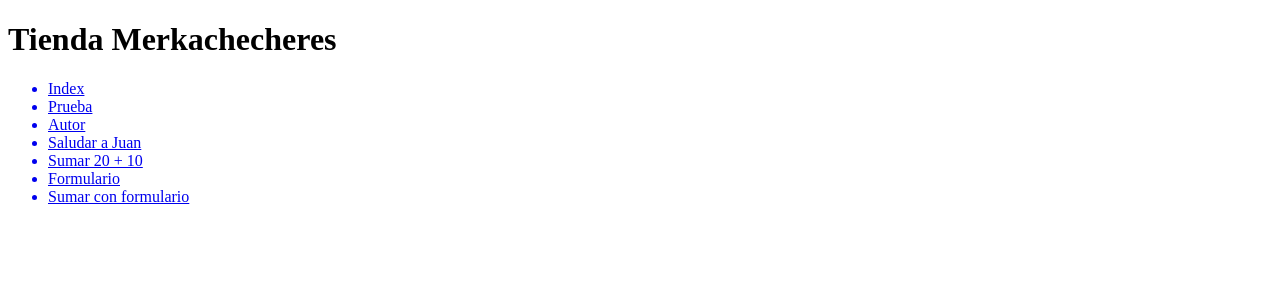
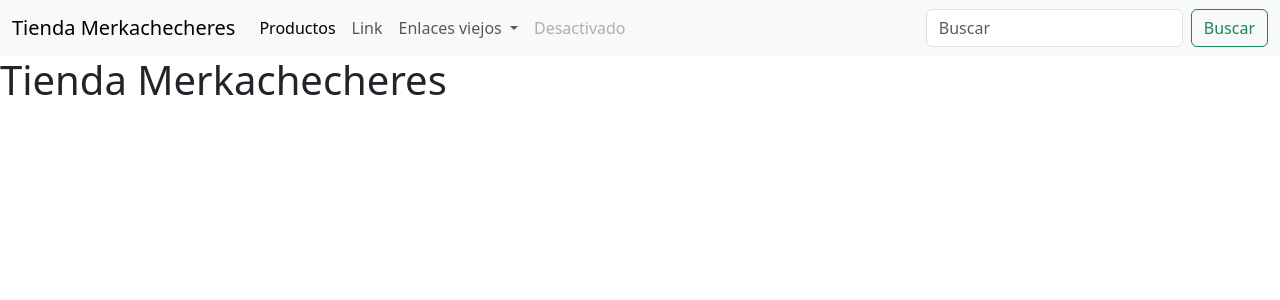
Before and after one commit to DarkJ-18/Project_Django, a Django app: page / in a window 1280 px wide. Shown: the top 300 px of the page. Run offline with Django 5.2, Linux system fonts and the light colour scheme.

Commit message:
Add CRUD functionality for Product model and update templates and views

```diff
--- a/App/tienda/templates/index.html
+++ b/App/tienda/templates/index.html
@@ -4,18 +4,63 @@
     <meta charset="UTF-8">
     <meta name="viewport" content="width=device-width, initial-scale=1.0">
     <title><H1>Tienda Merkachecheres</H1></title>
+    <link href="https://cdn.jsdelivr.net/npm/bootstrap@5.3.3/dist/css/bootstrap.min.css" rel="stylesheet" integrity="sha384-QWTKZyjpPEjISv5WaRU9OFeRpok6YctnYmDr5pNlyT2bRjXh0JMhjY6hW+ALEwIH" crossorigin="anonymous">
 </head>
 <body>
+
+    <header>
+        <nav class="navbar navbar-expand-lg bg-body-tertiary">
+            <div class="container-fluid">
+                <a class="navbar-brand" href="#">Tienda Merkachecheres</a>
+                <button class="navbar-toggler" type="button" data-bs-toggle="collapse" data-bs-target="#navbarSupportedContent"
+                    aria-controls="navbarSupportedContent" aria-expanded="false" aria-label="Toggle navigation">
+                    <span class="navbar-toggler-icon"></span>
+                </button>
+                <div class="collapse navbar-collapse" id="navbarSupportedContent">
+                    <ul class="navbar-nav me-auto mb-2 mb-lg-0">
+                        <li class="nav-item">
+                            <a class="nav-link active" aria-current="page" href="{% url 'productos' %}">Productos</a>
+                        </li>
+                        <li class="nav-item">
+                            <a class="nav-link" href="#">Link</a>
+                        </li>
+                        <li class="nav-item dropdown">
+                            <a class="nav-link dropdown-toggle" href="#" role="button" data-bs-toggle="dropdown"
+                                aria-expanded="false">
+                                Enlaces viejos
+                            </a>
+                            <ul class="dropdown-menu">
+                                <a class="dropdown-item" href="{% url 'index' %}"><li>Index</li>  </a>
+                                <a class="dropdown-item" href="{% url 'prueba' %}"><li>Prueba</li></a>
+                                <li>
+                                    <hr class="dropdown-divider">
+                                </li>
+                                <li> <a class="dropdown-item" href="{% url 'user' %}"><li>Autor</li></a></li>
+                                <li> <a class="dropdown-item" href="{% url 'saludar' 'Juan' %}"><li>Saludar a Juan</li></a></li>
+                                <li> <a class="dropdown-item" href="{% url 'suma' 20 10 %}"><li>Sumar 20 + 10</li></a></li>
+                                <li> <a class="dropdown-item" href="{% url 'encuesta_form' %}"><li>Formulario</li></a></li>
+                                <li> <a class="dropdown-item" href="{% url 'sumar_formulario' %}"><li>Sumar con formulario</li></a></li>
+                                <li> <a class="dropdown-item" href="{% url 'procesar_encuesta' %}"><li>Encuesta</li></a></li>
+                                <li><a class="dropdown-item" href="#">Something else here</a></li>
+                            </ul>
+                        </li>
+                        <li class="nav-item">
+                            <a class="nav-link disabled" aria-disabled="true">Desactivado</a>
+                        </li>
+                    </ul>
+                    <form class="d-flex" role="search">
+                        <input class="form-control me-2" type="search" placeholder="Buscar" aria-label="Search">
+                        <button class="btn btn-outline-success" type="submit">Buscar</button>
+                    </form>
+                </div>
+            </div>
+        </nav>
+    </header>
+
+
     <h1>Tienda Merkachecheres</h1>
-    <ul>
-        <a href="{% url 'index' %}"><li>Index</li>  </a>
-        <a href="{% url 'prueba' %}"><li>Prueba</li></a>
-        <a href="{% url 'user' %}"><li>Autor</li></a>
-        <a href="{% url 'saludar' 'Juan' %}"><li>Saludar a Juan</li></a>
-        <a href="{% url 'suma' 20 10 %}"><li>Sumar 20 + 10</li></a>
-        <a href="{% url 'encuesta_form' %}"><li>Formulario</li></a>
-        <a href="{% url 'sumar_formulario' %}"><li>Sumar con formulario</li></a>
 
-    </ul>
+    <script src="https://cdn.jsdelivr.net/npm/bootstrap@5.3.3/dist/js/bootstrap.bundle.min.js" integrity="sha384-YvpcrYf0tY3lHB60NNkmXc5s9fDVZLESaAA55NDzOxhy9GkcIdslK1eN7N6jIeHz" crossorigin="anonymous"></script>
+
 </body>
 </html>
--- a/App/tienda/urls.py
+++ b/App/tienda/urls.py
@@ -11,4 +11,6 @@ urlpatterns = [
     path("encuesta_form/", views.encuesta_form, name="encuesta_form"),
     path("procesar_encuesta/", views.procesar_encuesta, name="procesar_encuesta"),
     path("sumar_formulario/", views.sumar_formulario, name="sumar_formulario"),
+    #CRUD Productos
+    path("productos/", views.productos, name="productos"),
 ]
--- a/App/tienda/views.py
+++ b/App/tienda/views.py
@@ -53,3 +53,9 @@ def sumar_formulario(request):
         )
     else:
         return render(request, "sumar_formulario.html")
+
+
+#CRUD
+
+def productos(request):
+    return render(request,"productos/lista_productos.html")
```
Also changed, not shown: App/tienda/admin.py (+7 -0 lines), App/tienda/models.py (+12 -8 lines), App/db.sqlite3, App/tienda/migrations/0003_factura.py (added), App/tienda/templates/productos/lista_productos.html (added).
